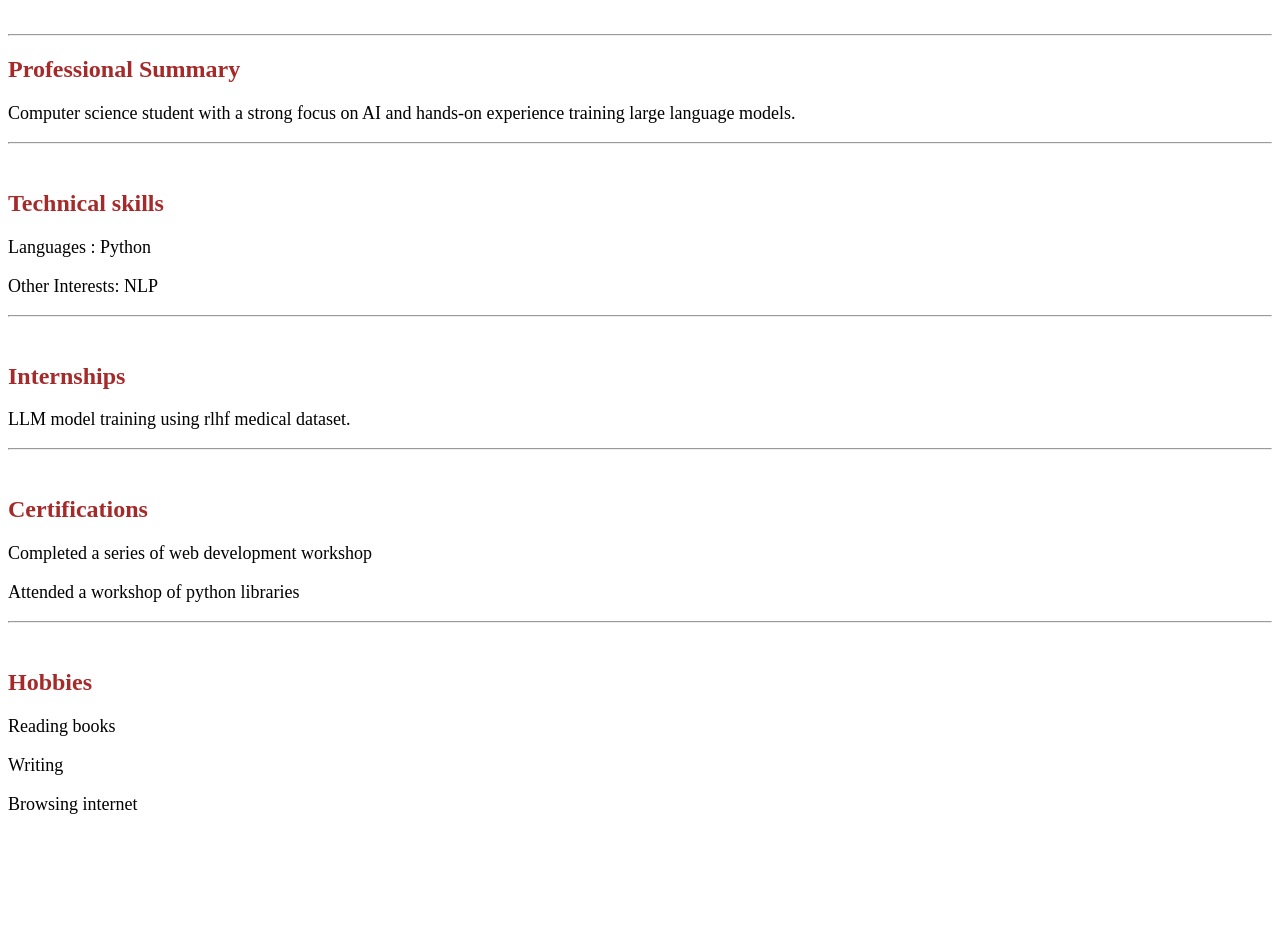
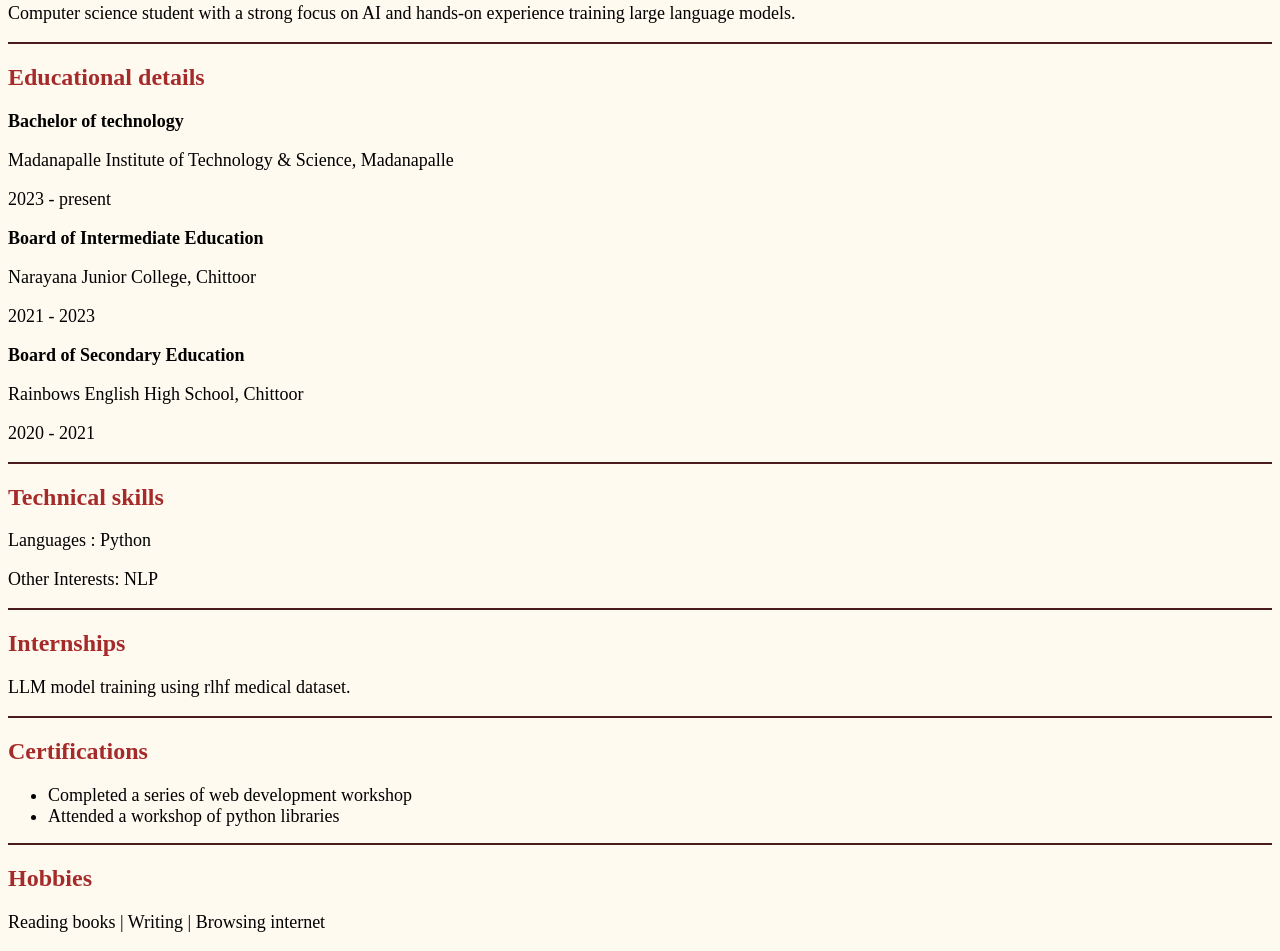
Before and after one commit to mouni889/Personal_portfolio, a plain HTML site: page resume_.html in a window 1280 px wide. Shown: the part 387-1338 px from the top of the page. Before the commit the page ends 1220 px from the top, so only its background shows below. Drawn offline with Linux system fonts and the light colour scheme.

Commit message:
An upgrade made

```diff
--- a/resume_.html
+++ b/resume_.html
@@ -13,41 +13,63 @@
     <table>
         <tr>
             <td><p style="font-size: x-large;"><b>Prabhakar Mounika</b></p>
-            <a href="mailto:mounikap712@gmail.com">mounikap712@gmail.com</a><br>
-            <a href="https://www.linkedin.com/in/mounika-p-78390b2ba/">LinkedIn</a><br>
-            <a href="https://github.com/mouni889">GitHub</a>
-            <article>8328059154</article>
+            <article>
+               <a href="mailto:mounikap712@gmail.com">mounikap712@gmail.com</a><br>
+                <a href="https://www.linkedin.com/in/mounika-p-78390b2ba/">LinkedIn</a><br>
+                <a href="https://github.com/mouni889">GitHub</a>
+                <article>+91 83280 59154</article>
+            </article>
             </td>
 
             <td>
-                <img src="me.jpg" width="300" height="300">
+                <img src="me.jpg" width="150" height="200">
             </td>
         </tr>
     </table>
     <br> <hr>
     <h2><b>Professional Summary</b></h2>
     <p>Computer science student with a strong focus on AI and hands-on experience training large language models.</p>
- <hr>
-    <br>
+    <hr>
+
+    <h2><b>Educational details</b></h2>
+
+    <section>
+        <p><strong>Bachelor of technology</strong></p>
+        <p>Madanapalle Institute of Technology & Science, Madanapalle</p>
+        <p>2023 - present</p>
+    </section>
+
+    <section>
+        <p><strong>Board of Intermediate Education</strong></p>
+        <p>Narayana Junior College, Chittoor</p>
+        <p>2021 - 2023</p>
+    </section>
+
+    <section>
+        <p><strong>Board of Secondary Education</strong></p>
+        <p>Rainbows English High School, Chittoor</p>
+        <p>2020 - 2021</p>
+    </section>
+
+    <hr>
     <h2><b>Technical skills</b></h2>
     <p>Languages : Python</p>
     <p>Other Interests: NLP</p>
 
     <hr>
-    <br>
+
     <h2><b>Internships</b></h2>
     <p>LLM model training using rlhf medical dataset.</p>
- <hr>
-    <br>
+    <hr>
+
     <h2><b>Certifications</b></h2>
-    <p>Completed a series of web development workshop</p>
-    <p>Attended a workshop of python libraries</p>
+    <ul>
+    <li>Completed a series of web development workshop</li>
+    <li>Attended a workshop of python libraries</li>
+    </ul>
+    <hr>
 
-    <hr>
-    <br>
     <h2><b>Hobbies</b></h2>
-    <p>Reading books</p>
-    <p>Writing</p>
-    <p>Browsing internet</p>
+    <p>Reading books | Writing | Browsing internet</p>
 </body>
 </html>
--- a/styles.css
+++ b/styles.css
@@ -4,7 +4,7 @@ header{
     color: brown;
 }
 
-p{
+p,li{
     font-size: large;
 }
 table {
@@ -22,3 +22,12 @@ h2{
 table{
     background-color:beige;
 }
+body{
+    background-color:floralwhite;
+}
+hr{
+    border: 1px solid rgb(75, 26, 26);
+}
+ul{
+    list-style-type:disc;
+}
```
